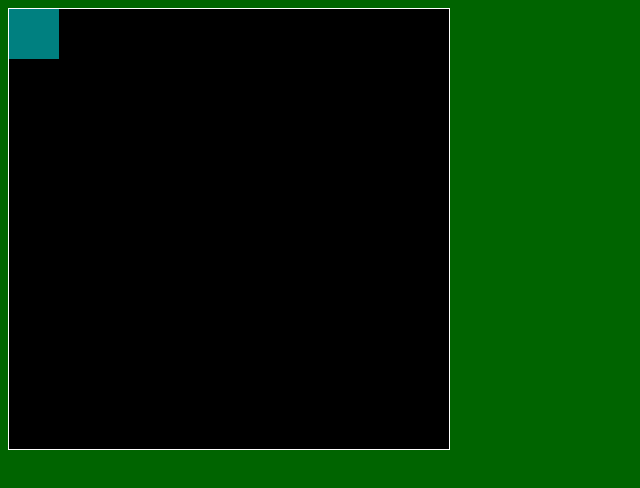
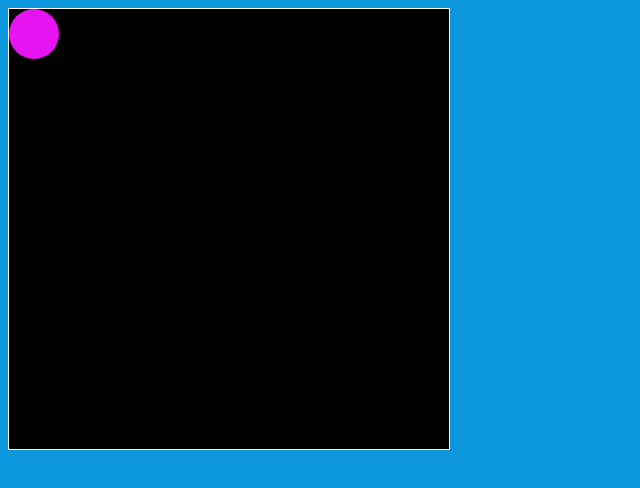
Before and after one commit to adavis567/adavis567.github.io, a plain HTML site: page asd-projects/walker/index.html in a window 1280 px wide. Shown: the whole page, without its empty margins (0-640 px from the left). Drawn offline with Linux system fonts and the light colour scheme.

Commit message:
finished walker

```diff
--- a/asd-projects/walker/index.css
+++ b/asd-projects/walker/index.css
@@ -1,6 +1,6 @@
 
 body {
-  background-color: darkgreen;
+  background-color: rgb(12, 151, 221);
 }
 
 #board {
@@ -11,11 +11,12 @@ body {
   position: relative;
 }
 
-#gameItem {
-  background-color: teal;
+#walker {
+  background-color: rgb(229, 20, 240);
   width: 50px;
   height: 50px;
   position: absolute;
+  border-radius:50px
 /*   left: 100px; */  /* Uncomment if you want to set a "starting" position */
 /*   top: 100px;  */  /* Uncomment if you want to set a "starting" position */
 }
--- a/asd-projects/walker/index.html
+++ b/asd-projects/walker/index.html
@@ -12,7 +12,7 @@
 
   <body>
     <div id='board'>
-      <div id='gameItem'></div>
+      <div id='walker'></div>
     </div>
   </body>
 </html>
--- a/asd-projects/walker/index.js
+++ b/asd-projects/walker/index.js
@@ -2,7 +2,7 @@
 
 $(document).ready(runProgram); // wait for the HTML / CSS elements of the page to fully load, then execute runProgram()
 
-function runProgram(){
+function runProgram() {
   ////////////////////////////////////////////////////////////////////////////////
   //////////////////////////// SETUP /////////////////////////////////////////////
   ////////////////////////////////////////////////////////////////////////////////
@@ -10,14 +10,31 @@ function runProgram(){
   // Constant Variables
   var FRAME_RATE = 60;
   var FRAMES_PER_SECOND_INTERVAL = 1000 / FRAME_RATE;
+  var KEY = {
+    "LEFT": 37,
+    "UP": 38,
+    "RIGHT": 39,
+    "DOWN": 40
+  }
 
   // Game Item Objects
-
+  var walker = {
+    "x-coordinate": 0,
+    "y-coordinate": 0,
+    "x-speed": 0,
+    "y-speed": 0
+  }
+  var walls = {
+    "leftWall":0,
+    "rightWall":$("#board").width() - 50,
+    "topWall":0,
+    "bottomWall":$("#board").height() - 50
+  }
 
   // one-time setup
   var interval = setInterval(newFrame, FRAMES_PER_SECOND_INTERVAL);   // execute newFrame every 0.0166 seconds (60 Frames per second)
-  $(document).on('eventType', handleEvent);                           // change 'eventType' to the type of event you want to handle
-
+  $(document).on('keydown', handleKeyDown);                           // change 'eventType' to the type of event you want to handle
+  $(document).on('keyup', handleKeyUp)
   ////////////////////////////////////////////////////////////////////////////////
   ///////////////////////// CORE LOGIC ///////////////////////////////////////////
   ////////////////////////////////////////////////////////////////////////////////
@@ -27,15 +44,41 @@ function runProgram(){
   by calling this function and executing the code inside.
   */
   function newFrame() {
-
-
+    repositionGameItem()
+    wallCollision()
+    redrawGameItem()
   }
 
   /*
   Called in response to events.
   */
-  function handleEvent(event) {
-
+  function handleKeyDown(event) {
+    if (event.which === KEY.LEFT) {
+      walker["x-speed"] = -5
+    }
+    else if (event.which === KEY.UP) {
+      walker["y-speed"] = -5
+    }
+    else if (event.which === KEY.RIGHT) {
+      walker["x-speed"] = 5
+    }
+    else if (event.which === KEY.DOWN) {
+      walker["y-speed"] = 5
+    }
+  }
+  function handleKeyUp(event) {
+    if (event.which === KEY.LEFT) {
+      walker["x-speed"] = 0
+    }
+    else if (event.which === KEY.UP) {
+      walker["y-speed"] = 0
+    }
+    else if (event.which === KEY.RIGHT) {
+      walker["x-speed"] = 0
+    }
+    else if (event.which === KEY.DOWN) {
+      walker["y-speed"] = 0
+    }
   }
 
   ////////////////////////////////////////////////////////////////////////////////
@@ -51,4 +94,30 @@ function runProgram(){
     $(document).off();
   }
 
+  function repositionGameItem() {
+    walker["x-coordinate"] += walker["x-speed"]
+    walker["y-coordinate"] += walker["y-speed"]
+  }
+
+  function redrawGameItem() {
+    $("#walker").css("left", walker["x-coordinate"])
+    $("#walker").css("top", walker["y-coordinate"])
+  }
+
+  function wallCollision() {
+    if (walls.leftWall >= walker["x-coordinate"]) {
+      walker["x-coordinate"] -= walker["x-speed"]
+      walker["y-coordinate"] -= walker["y-speed"]
+    }
+    else if (walls.rightWall <= walker["x-coordinate"]) {
+      walker["x-coordinate"] -= walker["x-speed"]
+      walker["y-coordinate"] -= walker["y-speed"]
+    }
+    else if (walls.topWall >= walker["y-coordinate"]) {
+      walker["y-coordinate"] -= walker["y-speed"]
+    }
+    else if (walls.bottomWall <= walker["y-coordinate"]) {
+      walker["y-coordinate"] -= walker["y-speed"]
+    }
+  }
 }
```
